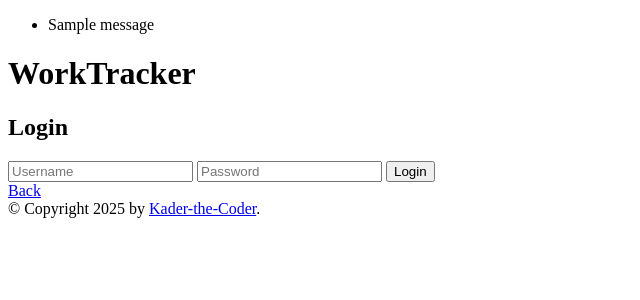
After one commit to Kader-the-Coder/WorkTracker, a Flask app: page /login in a window 1280 px wide. The commit adds this page. Shown: the top 300 px of the page, without its empty margins (0-640 px from the left). Run offline with Flask 3, Linux system fonts and the light colour scheme; tables that the repository leaves empty hold one stand-in row (values such as "Sample post"); one stand-in notice (Sample message) is shown.

Commit message:
Added user authentication

```diff
--- a/app.py
+++ b/app.py
@@ -1,58 +1,42 @@
 import os
 import sys
-import sqlite3
-from flask import Flask, render_template
+from db import init_db
+from functools import wraps
+from flask import (
+    Flask, flash, render_template, url_for, redirect, session
+)
 
 app = Flask(__name__)
+app.secret_key = os.environ.get("SECRET_KEY")
+if app.secret_key is None:
+    raise RuntimeError("SECRET_KEY not set in environment!")
 
 
-def init_db():
-    with sqlite3.connect("database.db") as conn:
-        cursor = conn.cursor()
-        cursor.execute("PRAGMA foreign_keys = ON;")
-        cursor.executescript("""
-            CREATE TABLE IF NOT EXISTS users (
-                id INTEGER PRIMARY KEY AUTOINCREMENT,
-                name TEXT NOT NULL,
-                email TEXT NOT NULL UNIQUE,
-                password TEXT NOT NULL,
-                created_at TIMESTAMP DEFAULT CURRENT_TIMESTAMP
-            );
-
-            CREATE TABLE IF NOT EXISTS projects (
-                id INTEGER PRIMARY KEY AUTOINCREMENT,
-                user_id INTEGER NOT NULL,
-                name TEXT NOT NULL,
-                color TEXT NOT NULL,
-                description TEXT DEFAULT NULL,
-                created_at TIMESTAMP DEFAULT CURRENT_TIMESTAMP,
-                FOREIGN KEY (user_id) REFERENCES users(id) ON DELETE CASCADE
-            );
-
-            CREATE TABLE IF NOT EXISTS time_entries (
-                id INTEGER PRIMARY KEY AUTOINCREMENT,
-                user_id INTEGER NOT NULL,
-                project_id INTEGER NOT NULL,
-                name TEXT NOT NULL,
-                description TEXT DEFAULT NULL,
-                start_time TIMESTAMP NOT NULL,
-                end_time TIMESTAMP DEFAULT NULL,
-                created_at TIMESTAMP DEFAULT CURRENT_TIMESTAMP,
-                FOREIGN KEY (user_id) REFERENCES users(id) ON DELETE CASCADE,
-                FOREIGN KEY (project_id) REFERENCES projects(id) ON DELETE CASCADE
-            );
-        """)
-
-        conn.commit()
+def login_required(view):
+    @wraps(view)
+    def wrapper(*args, **kwargs):
+        if "user_id" not in session:
+            flash("Please log in first.", "error")
+            return redirect(url_for("login"))
+        return view(*args, **kwargs)
+    return wrapper
 
 
 @app.route("/")
 def index():
-    return render_template("index.html")
+    return render_template("index.html.jinja")
+
+
+@app.route("/dashboard")
+@login_required
+def dashboard():
+    return render_template("dashboard.html.jinja")
 
 
 if __name__ == "__main__":
-    db_exists = os.path.exists("database.db")
+    from auth import auth_bp
+    app.register_blueprint(auth_bp)
+    db_exists = os.path.exists("instance\\database.db")
     args = sys.argv[1:]
 
     if "reset" in args:
--- /dev/null
+++ b/auth.py
@@ -0,0 +1,68 @@
+# auth.py
+from flask import (
+    Blueprint, render_template, request, redirect, url_for, flash, session
+    )
+from werkzeug.security import generate_password_hash, check_password_hash
+import sqlite3
+
+auth_bp = Blueprint("auth", __name__, template_folder="templates")
+
+
+def get_user_by_username(username):
+    with sqlite3.connect("instance\\database.db") as conn:
+        cursor = conn.cursor()
+        return cursor.execute(
+            "SELECT * FROM users WHERE username = ?", (username,)
+        ).fetchone()
+
+
+def login_user(user):
+    session["user_id"] = user[0]
+    session["username"] = user[1]
+    flash("Login successful!", "success")
+
+
+def create_user(username, password, email):
+    hashed = generate_password_hash(password)
+    with sqlite3.connect("instance\\database.db") as conn:
+        conn.execute(
+            "INSERT INTO users (username, password, email) VALUES (?, ?, ?)",
+            (username, hashed, email),
+        )
+        conn.commit()
+        return get_user_by_username(username)
+
+
+@auth_bp.route("/register", methods=["GET", "POST"])
+def register():
+    if request.method == "POST":
+        username = request.form["username"]
+        password = request.form["password"]
+        email = request.form["email"]
+
+        user = create_user(username, password, email)
+        login_user(user)
+        return redirect(url_for("dashboard"))
+    return render_template("register.html.jinja")
+
+
+@auth_bp.route("/login", methods=["GET", "POST"])
+def login():
+    if request.method == "POST":
+        username = request.form["username"]
+        password = request.form["password"]
+        user = get_user_by_username(username)
+
+        if user and check_password_hash(user[2], password):
+            login_user(user)
+            return redirect(url_for("dashboard"))
+        else:
+            flash("Invalid username or password", "error")
+    return render_template("login.html.jinja")
+
+
+@auth_bp.route("/logout")
+def logout():
+    session.clear()
+    flash("Logged out!", "info")
+    return redirect(url_for("auth.login"))
--- a/templates/index.html.jinja
+++ b/templates/index.html.jinja
@@ -1,8 +1,8 @@
-{% extends "layout.html" %}
+{% extends "layout.html.jinja" %}
 {% block title %}Home{% endblock %}
 
 {% block content %}
   <h1>WorkTracker</h1>
   <p class="important">
-    Welcome. Lets get down to tracking...
+    Welcome. <a href="{{ url_for('auth.login') }}">Login</a> or <a href="{{ url_for('auth.register') }}">Register</a> to sign-up to start tracking stuff...
 {% endblock %}
--- a/templates/layout.html.jinja
+++ b/templates/layout.html.jinja
@@ -8,6 +8,17 @@
   </head>
 
   <body>
+
+    {% with messages = get_flashed_messages(with_categories=true) %}
+      {% if messages %}
+        <ul class="flashes">
+          {% for category, message in messages %}
+            <li class="{{ category }}">{{ message }}</li>
+          {% endfor %}
+        </ul>
+      {% endif %}
+    {% endwith %}
+
     <div id="content">
       {% block content %}
       {% endblock %}
--- /dev/null
+++ b/templates/login.html.jinja
@@ -0,0 +1,14 @@
+{% extends "layout.html.jinja" %}
+{% block title %}Login{% endblock %}
+
+{% block content %}
+  <h1>WorkTracker</h1>
+  <h2>Login</h2>
+  <form method="POST">
+    <input type="text" name="username" placeholder="Username" required>
+    <input type="password" name="password" placeholder="Password" required>
+    <input type="submit" value="Login">
+  </form>
+
+  <a href="{{ url_for('index') }}">Back</a>
+{% endblock %}
```
Also changed, not shown: db.py (added, +43 -0 lines), docs/DESIGN.md (+8 -5 lines), templates/dashboard.html.jinja (added, +11 -0 lines), templates/register.html.jinja (added, +15 -0 lines), database.db (deleted), 1 other file.
